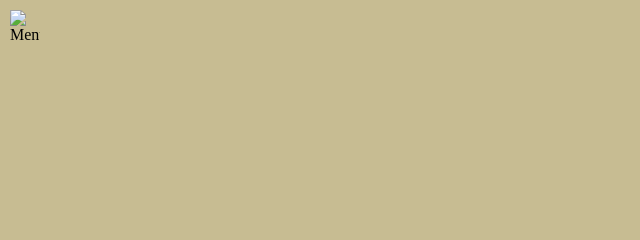
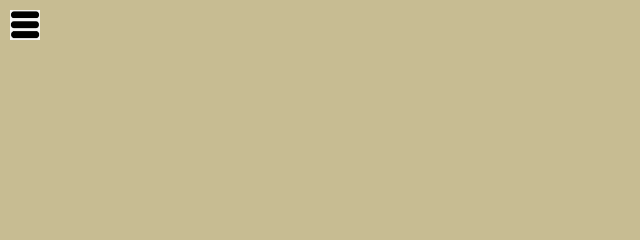
Before and after one commit to Taponbytes/Arunachalam-magical-review, a plain HTML site: page index.html in a window 1280 px wide. Shown: the top 240 px of the page, 0-640 px from the left. Drawn offline with Linux system fonts and the light colour scheme.

Commit message:
Update index.html

```diff
--- a/index.html
+++ b/index.html
@@ -158,7 +158,7 @@
 </head>
 <body>
     <div class="view-selector-wrapper">
-        <img src="image/icon.png" alt="Menu" id="menuIcon">
+        <img src="images/icon.png" alt="Menu" id="menuIcon">
         <select id="viewSelector">
             <option value="main">Main</option>
             <option value="review">Review</option>
```
